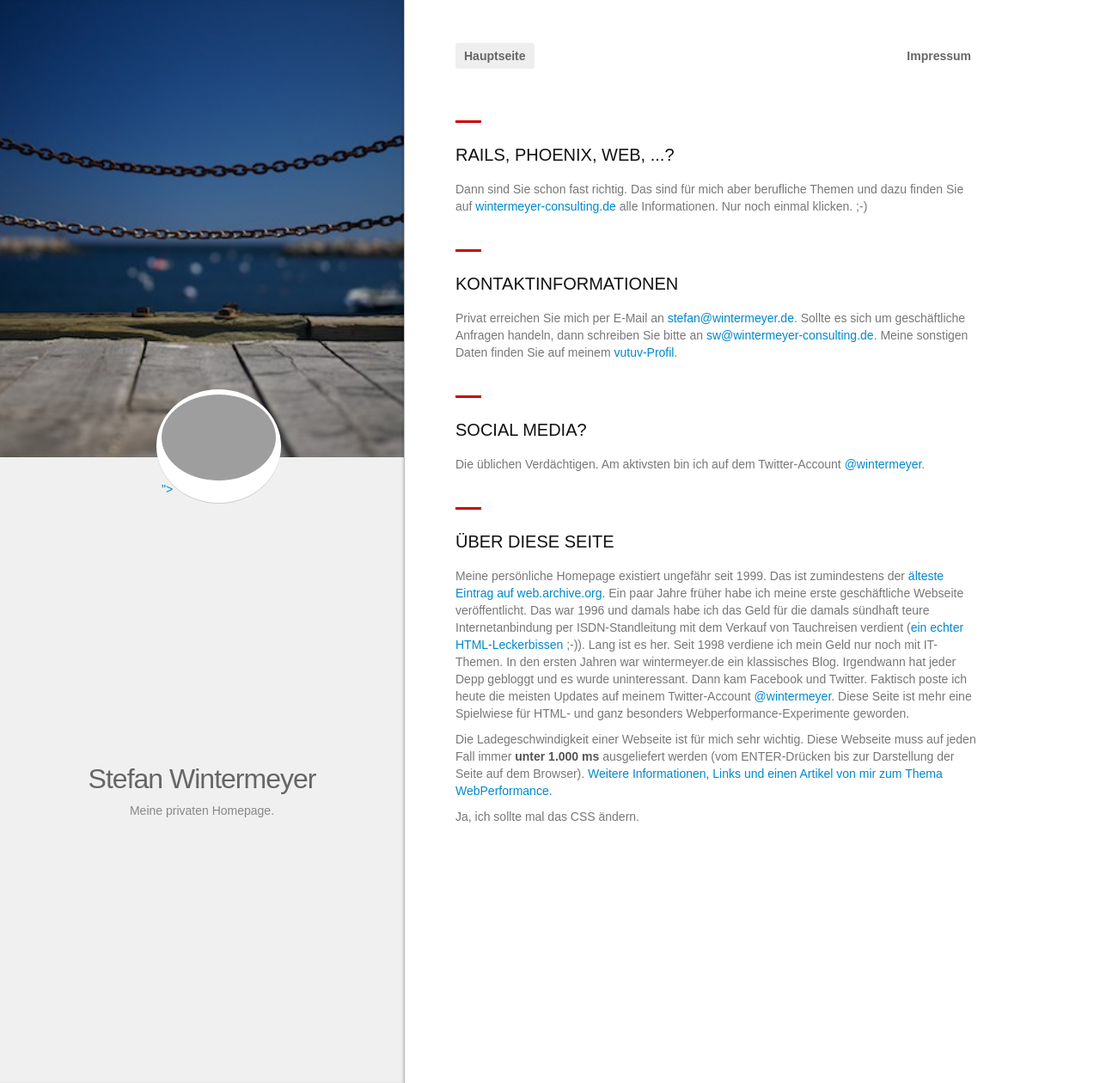
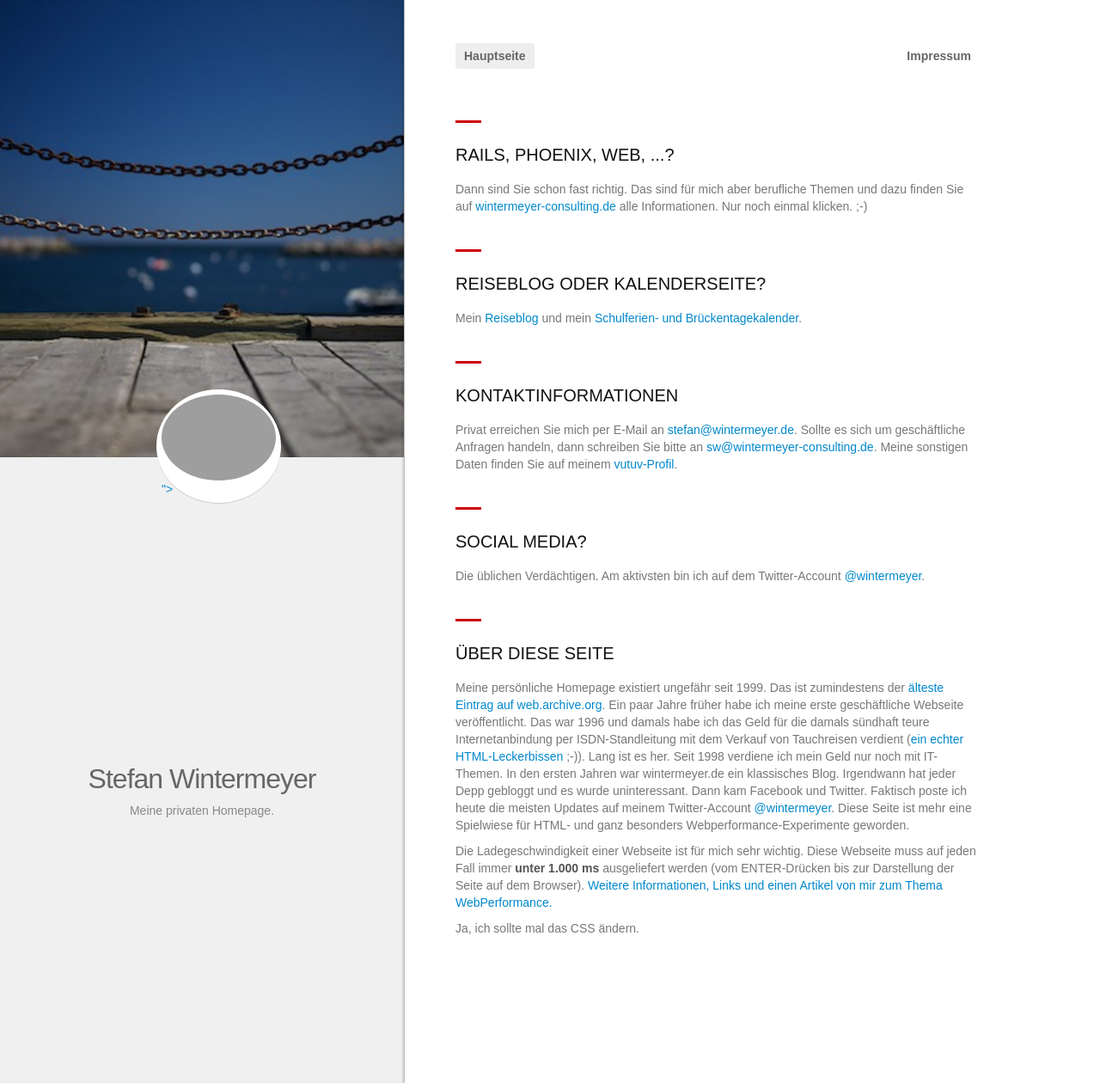
Before and after one commit to wintermeyer/www.wintermeyer.de, a Jekyll site: the page built from jekyll/index.html, in a window 1280 px wide and 1260 px high. Shown: the whole window at 86% size. Built offline with Jekyll 4.4.1, drawn with Linux system fonts in a browser that asks for light colours.

Commit message:
Adds links to mehr-schulferien.de und reisepassnummer.de

```diff
--- a/jekyll/index.html
+++ b/jekyll/index.html
@@ -44,6 +44,15 @@ description: >
 
             <section class="technical_background">
               <h2 class="section-head"><b></b>
+                Reiseblog oder Kalenderseite?
+              </h2>
+
+              <p>Mein <a href="https://www.reisepassnummer.de">Reiseblog</a> und mein
+              <a href="https://www.mehr-schulferien.de">Schulferien- und Brückentagekalender</a>.</p>
+            </section>
+
+            <section class="technical_background">
+              <h2 class="section-head"><b></b>
                 Kontaktinformationen
               </h2>
 
```
Also changed, not shown: jekyll/Gemfile.lock.
